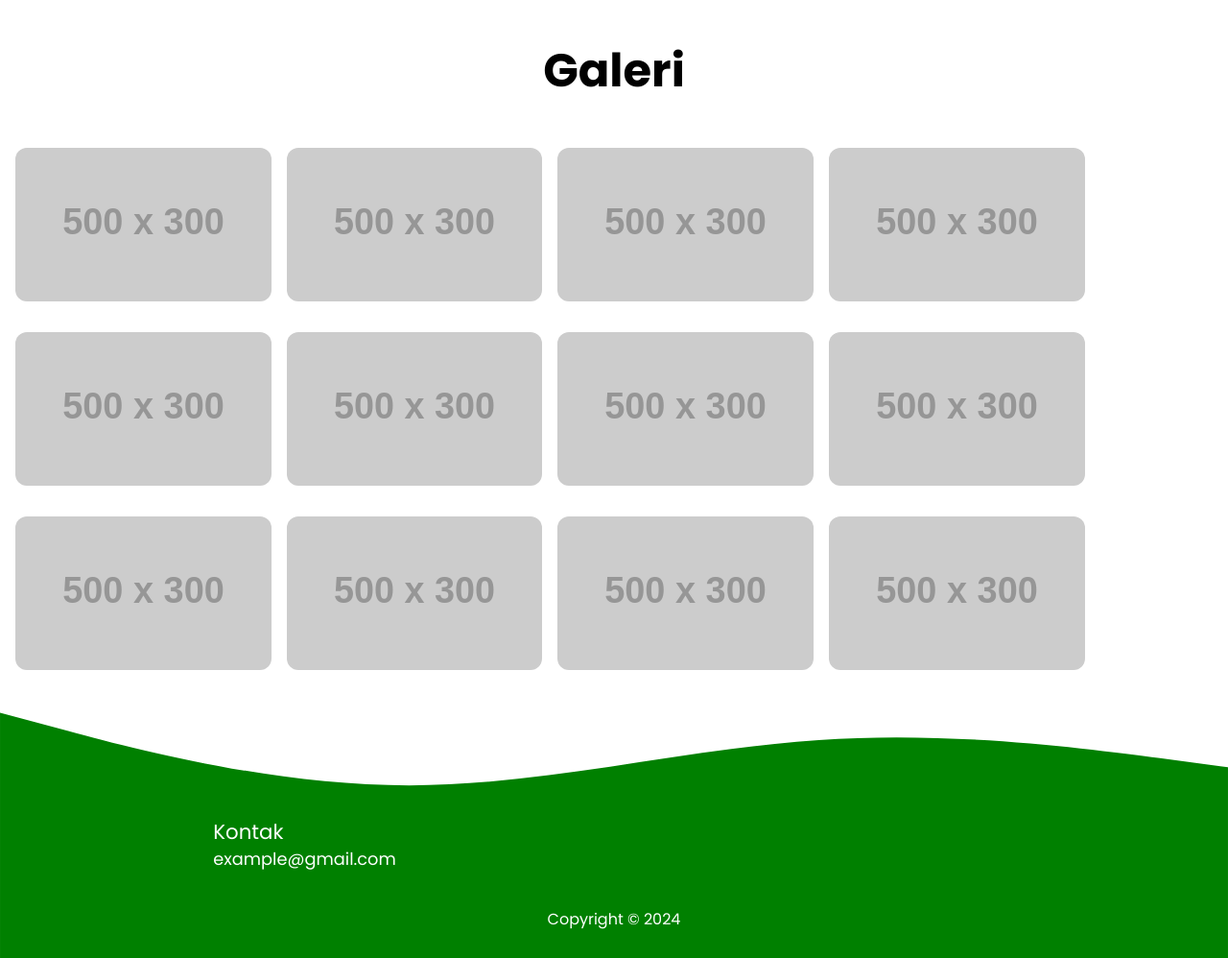
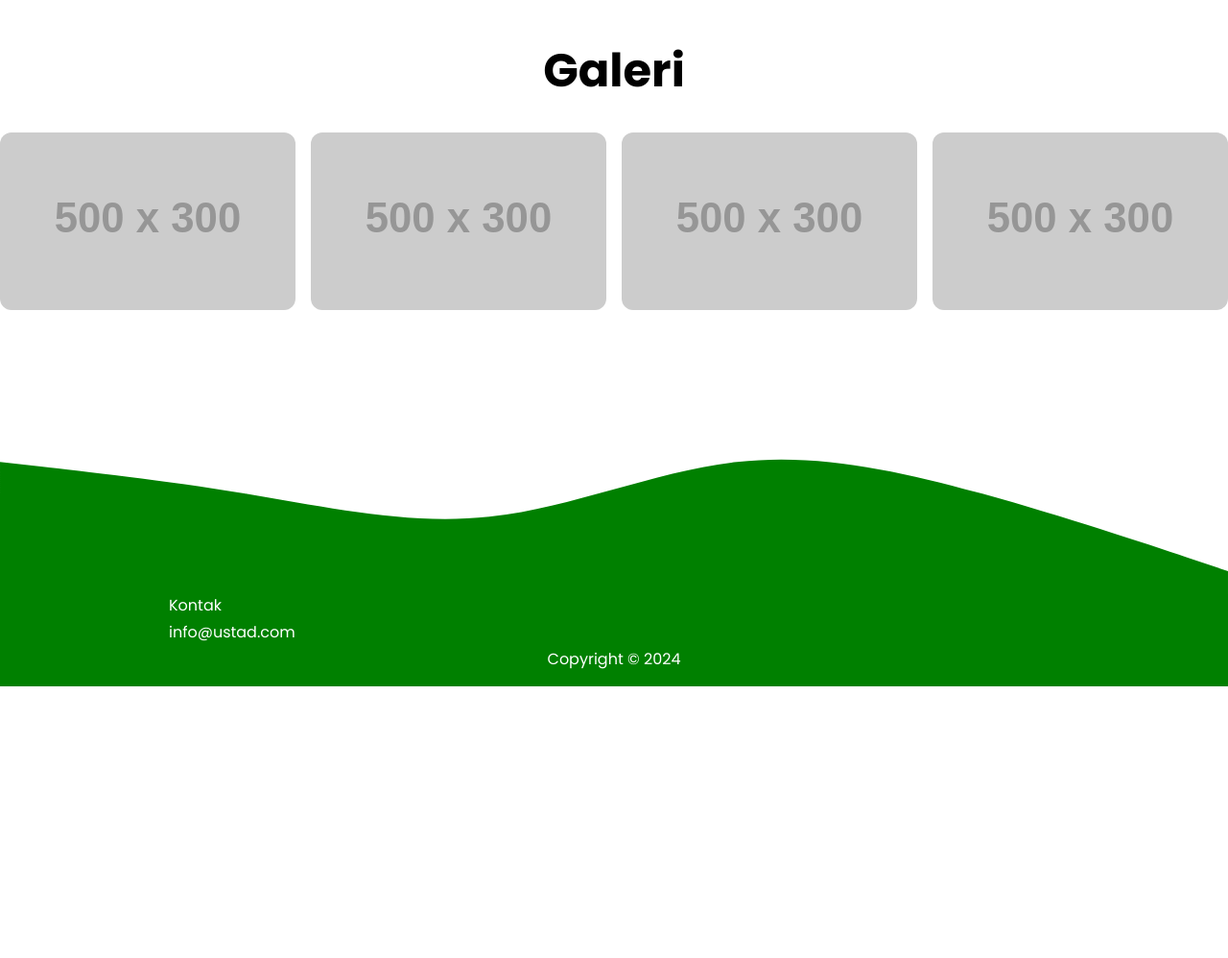
Before and after one commit to Nakazain/Kelompok, a website: page index.html in a window 1280 px wide. Shown: the part 1100-2098 px from the top of the page at 96% size. After the commit the page ends 1815 px from the top, so only its background shows below. Drawn offline with nearby package versions, Linux system fonts and the light colour scheme; placeholder pictures from the web are drawn by us.

Commit message:
Perubahan Kecil 3

```diff
--- a/src/index.html
+++ b/index.html
@@ -12,7 +12,7 @@
   <link href="https://fonts.googleapis.com/css2?family=Poppins:wght@200;300;400;500;600;700;800;900&display=swap" rel="stylesheet">
 
   <!-- CSS -->
-  <link href="./output.css" rel="stylesheet">
+  <link href="/src/output.css" rel="stylesheet">
   <link rel="stylesheet" href="/src/css/main.css">
 </head>
 <body>
@@ -123,61 +123,28 @@
 
 
     <p class="text-center font-bold text-5xl mt-28 mb-10">Galeri</p>
-      <div class="relative w-full snap-x overflow-x-auto no-scrollbar">
-        <div class="flex space-x-4 p-4">
+        <div class="masonry">
           <img src="https://via.placeholder.com/500x300.png?text=Gambar+1"
-               class="rounded-xl snap-start h-40" alt="Gambar 1">
+               class="rounded-xl" alt="Gambar 1">
           <img src="https://via.placeholder.com/500x300.png?text=Gambar+2"
-               class="rounded-xl snap-center h-40" alt="Gambar 2">
+               class="rounded-xl" alt="Gambar 2">
           <img src="https://via.placeholder.com/500x300.png?text=Gambar+3"
-               class="rounded-xl snap-center h-40" alt="Gambar 3">
+               class="rounded-xl" alt="Gambar 3">
           <img src="https://via.placeholder.com/500x300.png?text=Gambar+4"
-               class="rounded-xl snap-end h-40" alt="Gambar 4">
-      </div>
+               class="rounded-xl" alt="Gambar 4">
     </div>
-      <div class="relative w-full snap-x overflow-x-auto no-scrollbar">
-        <div class="flex space-x-4 p-4">
-          <img src="https://via.placeholder.com/500x300.png?text=Gambar+1"
-               class="rounded-xl snap-start h-40" alt="Gambar 1">
-          <img src="https://via.placeholder.com/500x300.png?text=Gambar+2"
-               class="rounded-xl snap-center h-40" alt="Gambar 2">
-          <img src="https://via.placeholder.com/500x300.png?text=Gambar+3"
-               class="rounded-xl snap-center h-40" alt="Gambar 3">
-          <img src="https://via.placeholder.com/500x300.png?text=Gambar+4"
-               class="rounded-xl snap-end h-40" alt="Gambar 4">
-      </div>
-    </div>
-      <div class="relative w-full snap-x overflow-x-auto no-scrollbar">
-        <div class="flex space-x-4 p-4">
-          <img src="https://via.placeholder.com/500x300.png?text=Gambar+1"
-               class="rounded-xl snap-start h-40" alt="Gambar 1">
-          <img src="https://via.placeholder.com/500x300.png?text=Gambar+2"
-               class="rounded-xl snap-center h-40" alt="Gambar 2">
-          <img src="https://via.placeholder.com/500x300.png?text=Gambar+3"
-               class="rounded-xl snap-center h-40" alt="Gambar 3">
-          <img src="https://via.placeholder.com/500x300.png?text=Gambar+4"
-               class="rounded-xl snap-end h-40" alt="Gambar 4">
-      </div>
-    </div>
-
     <!-- Footer -->
-    <svg xmlns="http://www.w3.org/2000/svg" viewBox="0 0 1440 320" id="kontak">
-      <svg xmlns="http://www.w3.org/2000/svg" viewBox="0 0 1440 320">
-        <path fill="#008000" fill-opacity="1" d="M0,32L80,53.3C160,75,320,117,480,117.3C640,117,800,75,960,64C1120,53,1280,75,1360,85.3L1440,96L1440,320L1360,320C1280,320,1120,320,960,320C800,320,640,320,480,320C320,320,160,320,80,320L0,320Z"></path>      </path>
-      </svg>
-
-      <text x="250" y="180" font-size="24" fill="#ffffff">
-          Kontak
-      </text>
-
-      <text x="250" y="210" font-size="20" fill="#ffffff">
-          example@gmail.com
-      </text>
-
-      <text x="720" y="280" font-size="18" fill="#ffffff" text-anchor="middle">
-          Copyright © 2024
-      </text>
-  </svg>
+    <svg xmlns="http://www.w3.org/2000/svg" viewBox="0 0 1440 320"><path fill="#008000" fill-opacity="1" d="M0,160L48,165.3C96,171,192,181,288,197.3C384,213,480,235,576,224C672,213,768,171,864,160C960,149,1056,171,1152,197.3C1248,224,1344,256,1392,272L1440,288L1440,320L1392,320C1344,320,1248,320,1152,320C1056,320,960,320,864,320C768,320,672,320,576,320C480,320,384,320,288,320C192,320,96,320,48,320L0,320Z"></path></svg>    <footer class="-mt-1 pb-4" style="background-color: #008000;">
+    <p class="ml-44 mb-1 text-white">
+      Kontak
+    </p>
+    <p class="ml-44 mb-1 text-white">
+        info@ustad.com
+    </p>
+    <p class="text-center text-white">
+      Copyright © 2024
+    </p>
+    </footer>
 
   <script src="https://cdnjs.cloudflare.com/ajax/libs/flowbite/1.6.5/flowbite.min.js"></script>
 </body>
--- a/src/css/main.css
+++ b/src/css/main.css
@@ -5,7 +5,7 @@
   }
 
 .masonry {
-    column-count: 3;
+    column-count: 4;
     column-gap: 16px;
   }
 
@@ -31,52 +31,3 @@
       column-count: 1;
     }
   }
-
-  .no-scrollbar::-webkit-scrollbar {
-    display: none;
-  }
-
-  .no-scrollbar {
-    -ms-overflow-style: none;
-    scrollbar-width: none;
-  }
-
-  #slider {
-    scroll-behavior: smooth;
-  }
-
-    /* Atur kontainer slider agar hanya memperlihatkan bagian dalamnya */
-    .slider-wrapper {
-      overflow: hidden;
-      white-space: nowrap;
-      width: 100%; /* Penuh layar */
-      position: relative;
-      height: 200px; /* Sesuaikan dengan gambar */
-    }
-
-    /* Buat konten bergulir secara horizontal */
-    .slider-content {
-      display: inline-flex;
-      align-items: center;
-      animation: scroll 10s linear infinite;
-    }
-
-    /* Animasi scroll halus */
-    @keyframes scroll {
-      from {
-        transform: translateX(0);
-      }
-      to {
-        transform: translateX(-100%);
-      }
-    }
-
-    .slider-item {
-      flex-shrink: 0;
-      width: 300px; /* Lebar gambar */
-      margin-right: 16px;
-    }
-
-    .h-cus {
-      height: 34rem;
-    }
```
Also changed, not shown: src/materi.html (+2 -2 lines), src/output.css.
